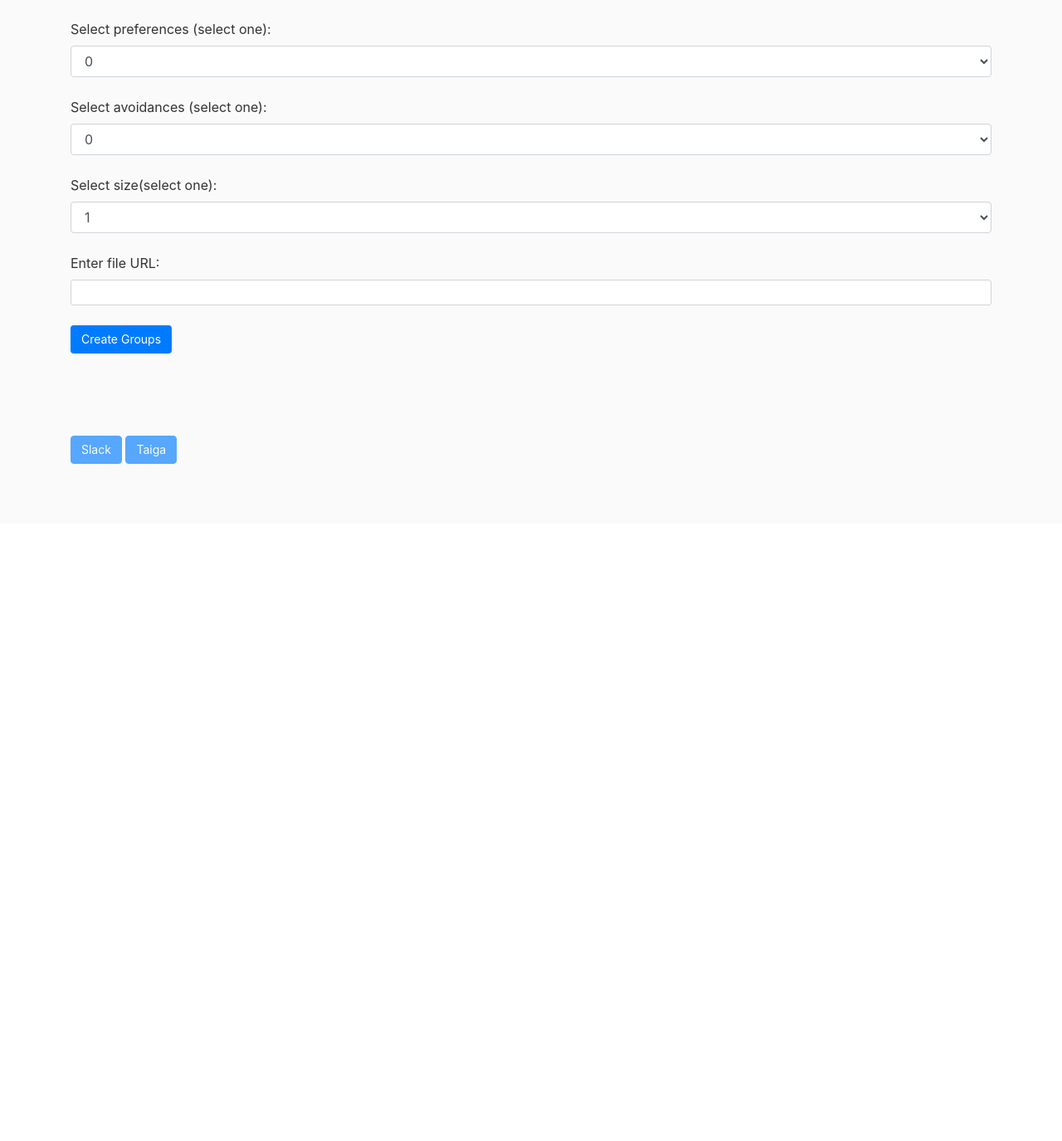
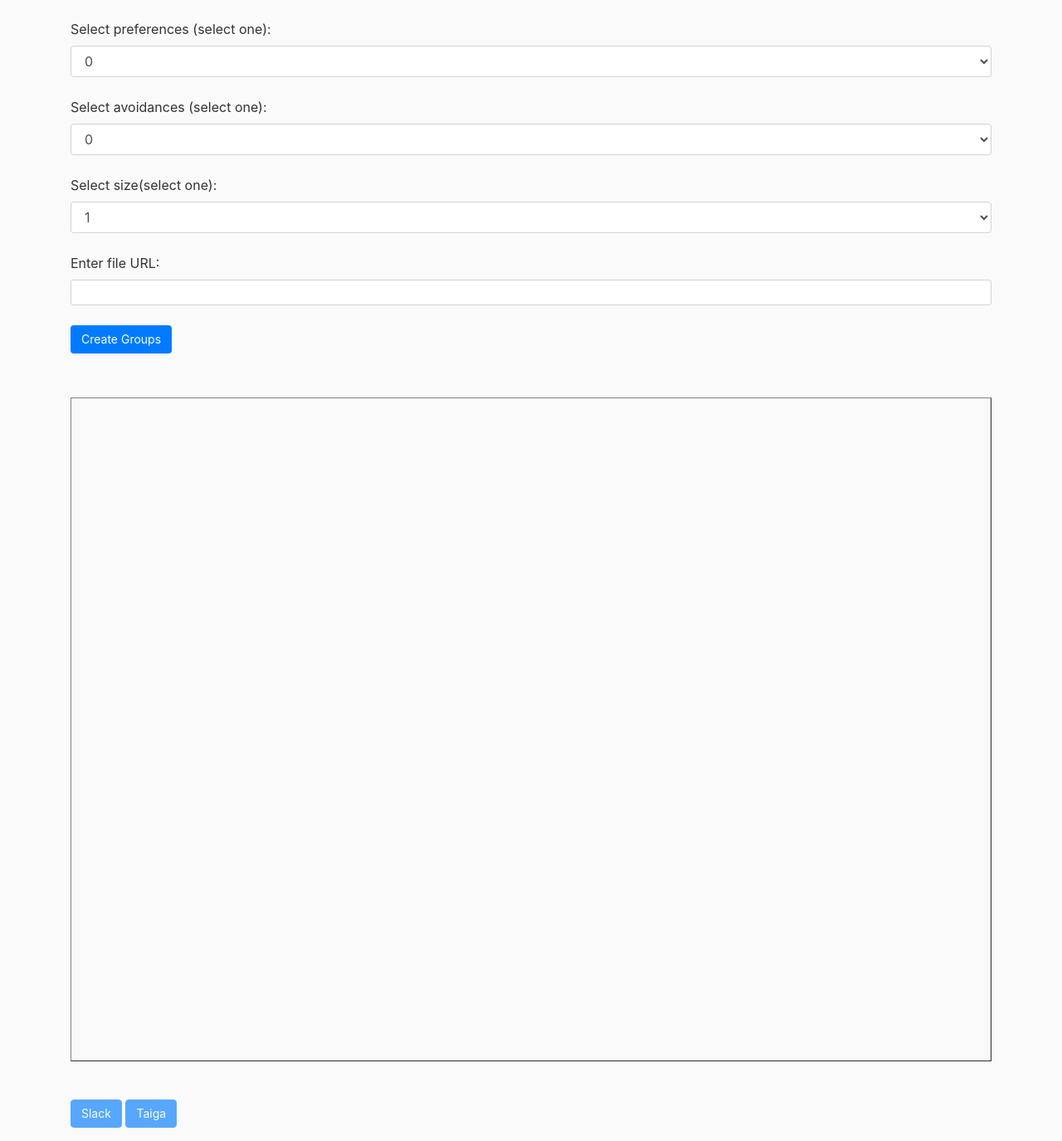
Before and after one commit to tejasipalkar/SER_517_Software_Factory_group5, a Flask app: page /group in a window 1280 px wide. Shown: the part 169-1544 px from the top of the page at 83% size. Before the commit the page ends 728 px from the top, so only its background shows below. Run offline with Flask 2, Linux system fonts and the light colour scheme; a user stored in the database is signed in; some libraries are stand-ins or nearby versions.

Commit message:
Task 245

```diff
--- a/instructorTool/static/css/main.css
+++ b/instructorTool/static/css/main.css
@@ -438,3 +438,8 @@ input[type=file],select{
 #table1{
   margin: 0 auto;
 }
+#table2{
+  display: block;
+  height: 800px;
+  overflow-y: scroll;
+}
--- a/instructorTool/templates/group_page.html
+++ b/instructorTool/templates/group_page.html
@@ -260,12 +260,10 @@ function createtable(rows,col_names){
           team_name[rows[x][11]]= rows[x][11];
       }
   	}
-    console.log(team_map);
-    console.log(team_name);
     createtable_map_id(team_map,team_name);
   	createtable(rows,col_names);
-   //  document.getElementById("slack-btn").disabled=false;
-   //  document.getElementById("taiga-btn").disabled=false;
+    document.getElementById("slack-btn").disabled=false;
+    document.getElementById("taiga-btn").disabled=false;
 }
 
 function sendRequestWithCallback(action, params, async, callback) {
```
